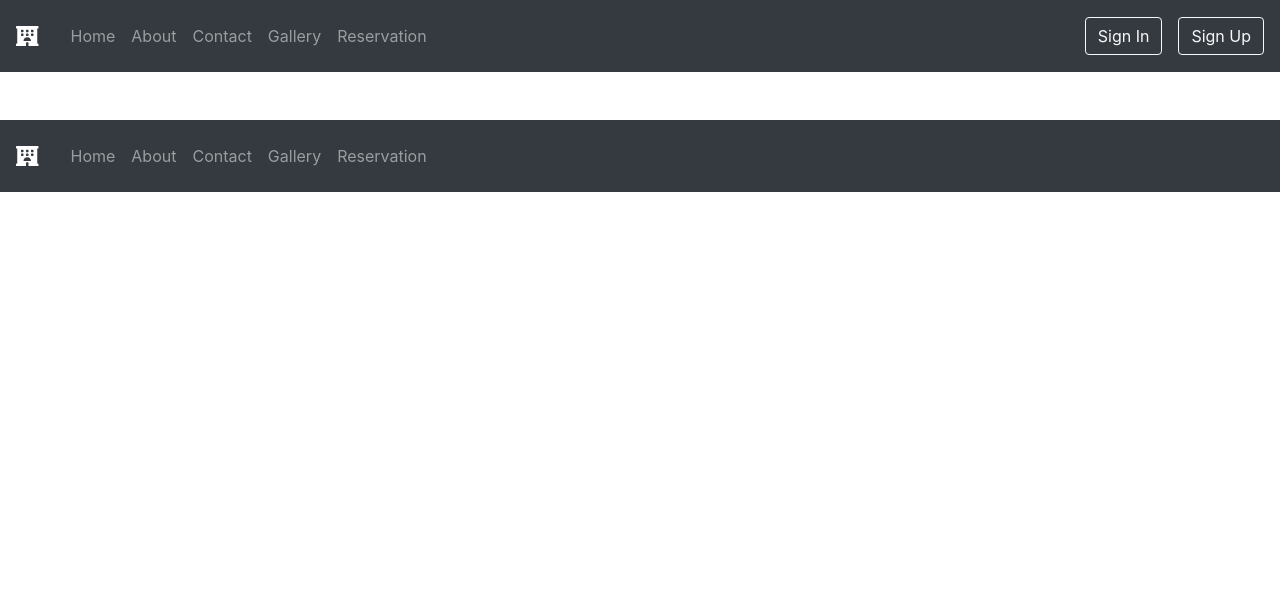
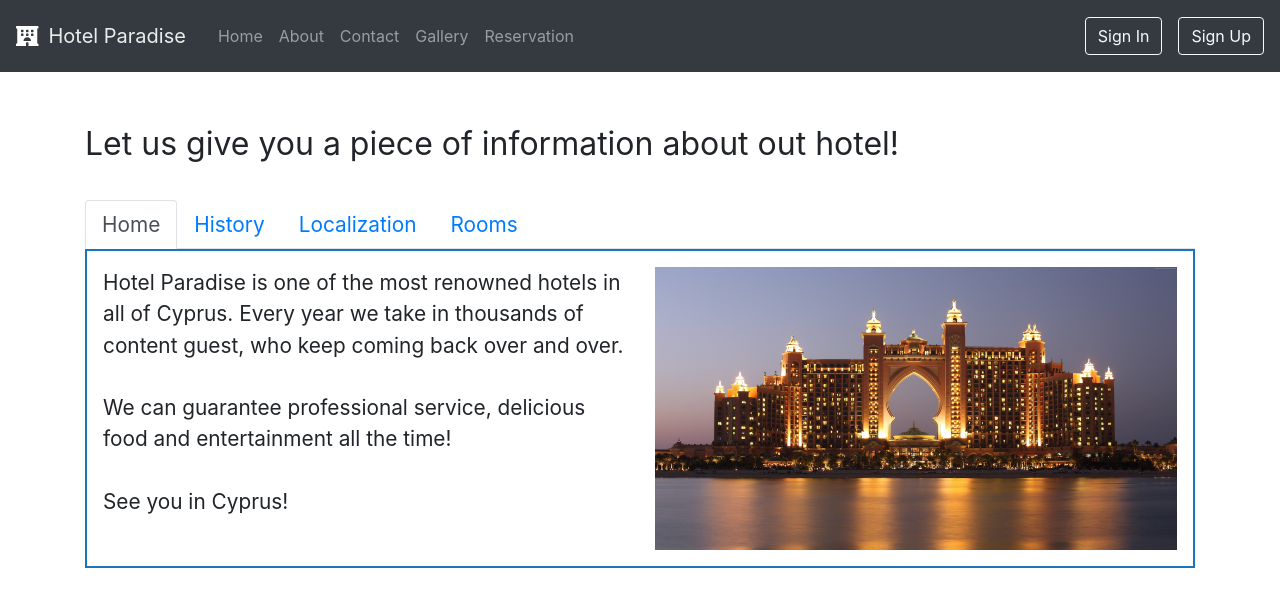
Before and after one commit to Xyziel/HotelApp, a React (Create React App) app in the folder src/main/frontend/: page /about in a window 1280 px wide. Shown: the top 606 px of the page. Built offline with nearby package versions, Linux system fonts and the light colour scheme; no server answers.

Commit message:
About Page

```diff
--- a/src/main/frontend/src/App.js
+++ b/src/main/frontend/src/App.js
@@ -14,6 +14,7 @@ import ContactPage from "./components/contact/ContactPage";
 import UserProfilePage from "./components/profile/UserProfilePage";
 import UserReservationPage from "./components/profile/UserReservationPage";
 import NotAuthenticated from "./components/NotAuthenticated";
+import AboutPage from "./components/about-page/AboutPage";
 
 function App() {
   return (
@@ -31,8 +32,8 @@ function App() {
                 <Route path="/user/profile" exact component={UserProfilePage}/>
                 <Route path="/user/reservations" exact component={UserReservationPage}/>
                 <Route path="/not_authenticated" exact component={NotAuthenticated}/>
+                <Route path="/about" exact component={AboutPage}/>
             </Switch>
-        <Footer/>
     </Router>
   );
 }
--- /dev/null
+++ b/src/main/frontend/src/components/about-page/AboutPage.js
@@ -0,0 +1,212 @@
+import React from "react";
+import Container from "react-bootstrap/Container";
+import Tabs from "react-bootstrap/Tabs";
+import Tab from "react-bootstrap/Tab";
+
+import "../../styles/css/about-page/AboutPage.css"
+
+import HotelView from "../../styles/img/HotelView.jpg"
+import Col from "react-bootstrap/Col";
+
+import Row from "react-bootstrap/Row";
+import hotelImage from "../../styles/img/HotelView.jpg"
+import friends from "../../styles/img/friends.jpg"
+import beach from "../../styles/img/beach.jpg"
+import roomOne from "../../styles/img/rooms/room100.jpg"
+import roomTwo from "../../styles/img/rooms/room102.jpg"
+import roomThree from "../../styles/img/rooms/room1011.jpg"
+import roomFour from "../../styles/img/rooms/room103.jpg"
+
+export default function AboutPage() {
+
+    return(
+
+        <Container>
+
+            <h className={"aboutPageHeader"}>Let us give you a piece of information about out hotel!</h>
+
+            <Tabs className="AboutTabs" defaultActiveKey="home" id="uncontrolled-tab-example">
+
+                <Tab class={"aboutTab"} eventKey="home" title="Home">
+
+                    <div  class={"aboutTab"}>
+
+                    <Row>
+
+                        <Col>
+                            <h className={"aboutTabText"}>Hotel Paradise is one of the most renowned hotels
+                                in all of Cyprus. Every year we take in thousands of  content guest,
+                                who keep coming back over and over.
+
+                                <br/><br/>
+
+                                We can guarantee professional service, delicious food and
+                                entertainment all the time!
+
+                                <br/><br/>
+
+                                See you in Cyprus!
+
+                            </h>
+                        </Col>
+
+                        <Col>
+                            <img className={"aboutTabImage"} src={hotelImage} alt={"Hotel Image"}/>
+                        </Col>
+
+                    </Row>
+
+                    </div>
+
+                </Tab>
+
+                <Tab eventKey="History" title="History">
+
+                    <div className={"aboutTab"}>
+
+                        <Row>
+
+                            <Col>
+                                <h className={"aboutTabText"}>Hotel Paradise was set up as
+                                    the embodiment of dreams of three friends from university.
+
+                                    <br/><br/>
+
+                                    This three people was connected by love for Cyprus
+                                    and searching for way to express their true love to this place.
+
+                                    <br/><br/>
+
+                                    Thanks to their hard work and dedication we can visit this
+                                    amazing place and enjoy every piece of this breath taking land.
+
+                                </h>
+                            </Col>
+
+                            <Col>
+                                <img className={"aboutTabImage"} src={friends} alt={"Hotel Image"}/>
+                            </Col>
+
+                        </Row>
+
+                    </div>
+
+                </Tab>
+
+                <Tab eventKey="Localization" title="Localization">
+
+                    <div className={"aboutTab"}>
+
+                        <Row>
+
+                            <Col>
+                                <h className={"aboutTabText"}>Hotel Paradise was built on one
+                                    of the most beautiful beaches in all Cyprus.
+
+                                    <br/><br/>
+
+                                    Crystal clear water, hot sand, fresh air, surrounded by
+                                    green forests, all of it waits for you.
+
+                                    <br/><br/>
+
+                                   Come and see this beautiful place!
+
+                                </h>
+                            </Col>
+
+                            <Col>
+                                <img className={"aboutTabImage"} src={beach} alt={"Hotel Image"}/>
+                            </Col>
+
+                        </Row>
+
+                    </div>
+
+                </Tab>
+
+                <Tab eventKey="Rooms" title="Rooms">
+
+                    <div className={"aboutTab"}>
+
+                        <Row className={"aboutRow"}>
+
+                            <Col>
+                                <h className={"aboutTabText"}>High standard apartment
+                                    on the highest floor of the hotel with
+                                    beautiful view on beach and sea.
+
+                                    <br/><br/>
+
+                                    For people who can appreciate luxury and comfort. !
+                                </h>
+                            </Col>
+
+                            <Col>
+                                <img className={"aboutTabImage"} src={roomOne} alt={"Hotel Image"}/>
+                            </Col>
+
+                        </Row>
+
+                        <Row  className={"aboutRow"}>
+
+                            <Col>
+                                <h className={"aboutTabText"}>Standard room, connecting
+                                    comfort with reasonable price.
+
+                                    <br/><br/>
+
+                                    Great for families with children.
+
+
+                                </h>
+                            </Col>
+
+                            <Col>
+                                <img className={"aboutTabImage"} src={roomTwo} alt={"Hotel Image"}/>
+                            </Col>
+
+                        </Row>
+
+                        <Row  className={"aboutRowLast"}>
+
+                            <Col>
+                                <h className={"aboutTabText"}>Senior room with comfortable
+                                    beds and professional service.
+
+                                    <br/><br/>
+
+                                   Ideal for people who do not want to be bothered by anyone!
+                                </h>
+                            </Col>
+
+                            <Col>
+                                <img className={"aboutTabImage"} src={roomThree} alt={"Hotel Image"}/>
+                            </Col>
+
+                        </Row>
+
+
+
+                    </div>
+
+
+
+                </Tab>
+
+            </Tabs>
+
+
+
+
+
+
+
+
+        </Container>
+
+
+
+    );
+
+}
--- a/src/main/frontend/src/components/navbar/NavigationBarAdmin.js
+++ b/src/main/frontend/src/components/navbar/NavigationBarAdmin.js
@@ -6,8 +6,9 @@ import {FontAwesomeIcon} from "@fortawesome/react-fontawesome";
 import Dropdown from "react-bootstrap/Dropdown";
 
 import "../../styles/css/navbar/NavigationBarAdmin.css"
+import "../../styles/css/navbar/NavBarHeader.css"
 
-export default function NavigationBarUserNotLogged(props){
+export default function NavigationBarAdmin(props){
 
 
     return (
@@ -16,6 +17,7 @@ export default function NavigationBarUserNotLogged(props){
 
             <Navbar.Brand href="/">
                 <FontAwesomeIcon className={"hotelBrand"} id="username-icon" icon={faHotel}/>
+                <h className={"navBarHeader"}>Hotel Paradise</h>
             </Navbar.Brand>
 
             <Navbar.Toggle aria-controls="basic-navbar-nav" />
@@ -29,7 +31,7 @@ export default function NavigationBarUserNotLogged(props){
                     </Nav.Item>
 
                     <Nav.Item>
-                        <Link to={"test"} className="nav-link">About</Link>
+                        <Link to={"/about"} className="nav-link">About</Link>
                     </Nav.Item>
 
                     <Nav.Item>
--- a/src/main/frontend/src/components/navbar/NavigationBarUserLogged.js
+++ b/src/main/frontend/src/components/navbar/NavigationBarUserLogged.js
@@ -4,8 +4,9 @@ import {Link} from "react-router-dom";
 import {faHotel} from "@fortawesome/free-solid-svg-icons";
 import {FontAwesomeIcon} from "@fortawesome/react-fontawesome";
 import Dropdown from "react-bootstrap/Dropdown";
+import "../../styles/css/navbar/NavBarHeader.css"
 
-export default function NavigationBarUserNotLogged(props){
+export default function NavigationBarUserLogged(props){
 
     return (
 
@@ -13,6 +14,7 @@ export default function NavigationBarUserNotLogged(props){
 
             <Navbar.Brand href="/">
                 <FontAwesomeIcon className={"hotelBrand"} id="username-icon" icon={faHotel}/>
+                <h className={"navBarHeader"}>Hotel Paradise</h>
             </Navbar.Brand>
 
             <Navbar.Toggle aria-controls="basic-navbar-nav" />
@@ -26,7 +28,7 @@ export default function NavigationBarUserNotLogged(props){
                     </Nav.Item>
 
                     <Nav.Item>
-                        <Link to={"test"} className="nav-link">About</Link>
+                        <Link to={"/about"} className="nav-link">About</Link>
                     </Nav.Item>
 
                     <Nav.Item>
--- a/src/main/frontend/src/components/navbar/NavigationBarUserNotLogged.js
+++ b/src/main/frontend/src/components/navbar/NavigationBarUserNotLogged.js
@@ -3,6 +3,8 @@ import {Navbar, Nav, Button} from "react-bootstrap";
 import {Link} from "react-router-dom";
 import {faHotel} from "@fortawesome/free-solid-svg-icons";
 import {FontAwesomeIcon} from "@fortawesome/react-fontawesome";
+
+import "../../styles/css/navbar/NavBarHeader.css"
 
 export default function NavigationBarUserNotLogged(){
 
@@ -12,6 +14,7 @@ export default function NavigationBarUserNotLogged(){
 
             <Navbar.Brand href="/">
                 <FontAwesomeIcon className={"hotelBrand"} id="username-icon" icon={faHotel}/>
+                <h className={"navBarHeader"}>Hotel Paradise</h>
             </Navbar.Brand>
 
             <Navbar.Toggle aria-controls="basic-navbar-nav" />
@@ -25,7 +28,7 @@ export default function NavigationBarUserNotLogged(){
                     </Nav.Item>
 
                     <Nav.Item>
-                        <Link to={"test"} className="nav-link">About</Link>
+                        <Link to={"/about"} className="nav-link">About</Link>
                     </Nav.Item>
 
                     <Nav.Item>
--- /dev/null
+++ b/src/main/frontend/src/styles/css/about-page/AboutPage.css
@@ -0,0 +1,47 @@
+.aboutPageHeader{
+
+    font-size: 2em;
+
+
+
+}
+
+.AboutTabs{
+    margin-top: 2em;
+}
+
+
+.AboutTabs  > a{
+
+    font-size: 1.3em;
+
+}
+
+.aboutTabText{
+
+    font-size: 1.3em;
+
+
+
+}
+
+.aboutTabImage{
+    width: 100%;
+}
+
+.aboutTab{
+    padding: 1em;
+    border: #1B75BC solid 2px;
+    margin-bottom: 2em;
+}
+
+.aboutRow{
+    align-items: center;
+    justify-content: center;
+    margin-bottom: 4em;
+}
+
+.aboutRowLast{
+    align-items: center;
+    justify-content: center;
+}
--- /dev/null
+++ b/src/main/frontend/src/styles/css/navbar/NavBarHeader.css
@@ -0,0 +1,5 @@
+.navBarHeader{
+    color: white;
+    opacity: 0.9;
+    margin-left: 0.5em;
+}
```
Also changed, not shown: src/main/frontend/src/styles/css/navbar/NavigationBar.css (line endings or trailing spaces), 1 other file (tests, documents, lock files or other folders).
